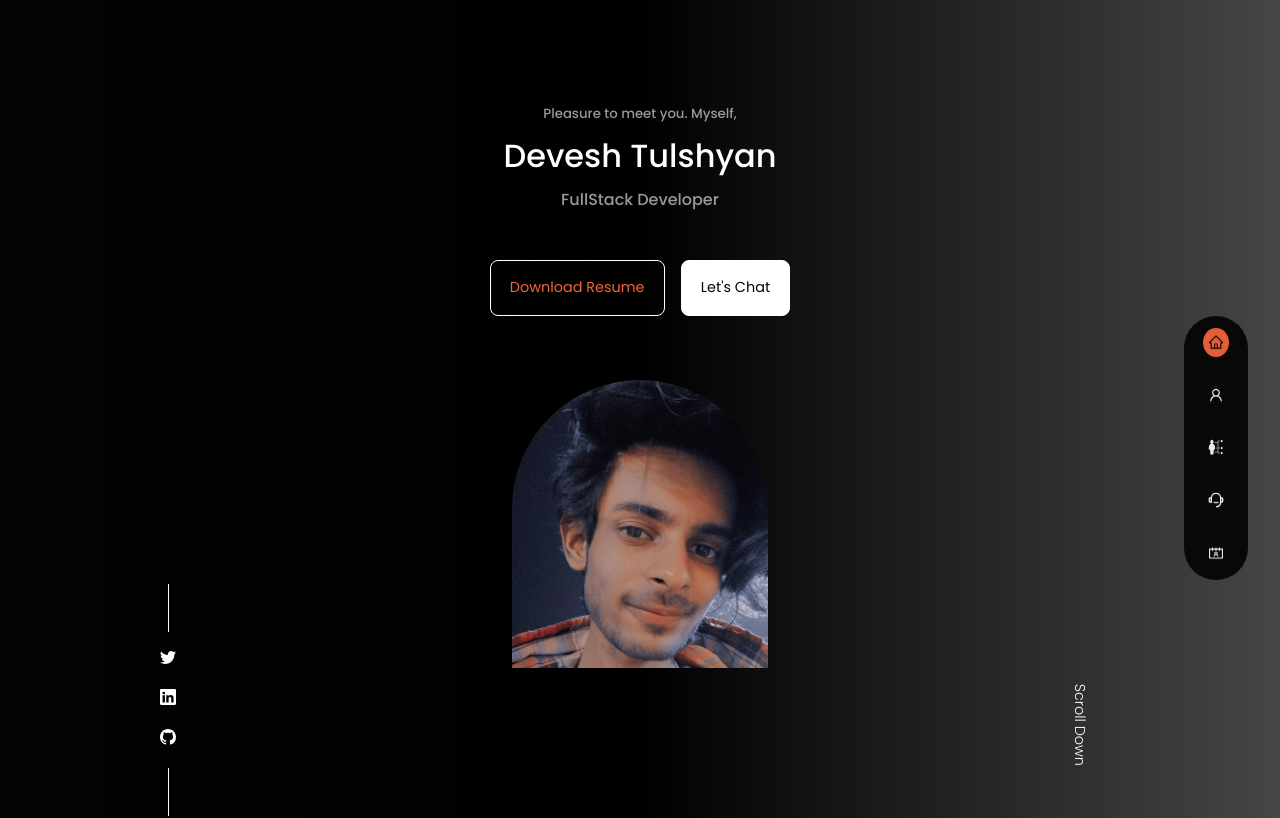
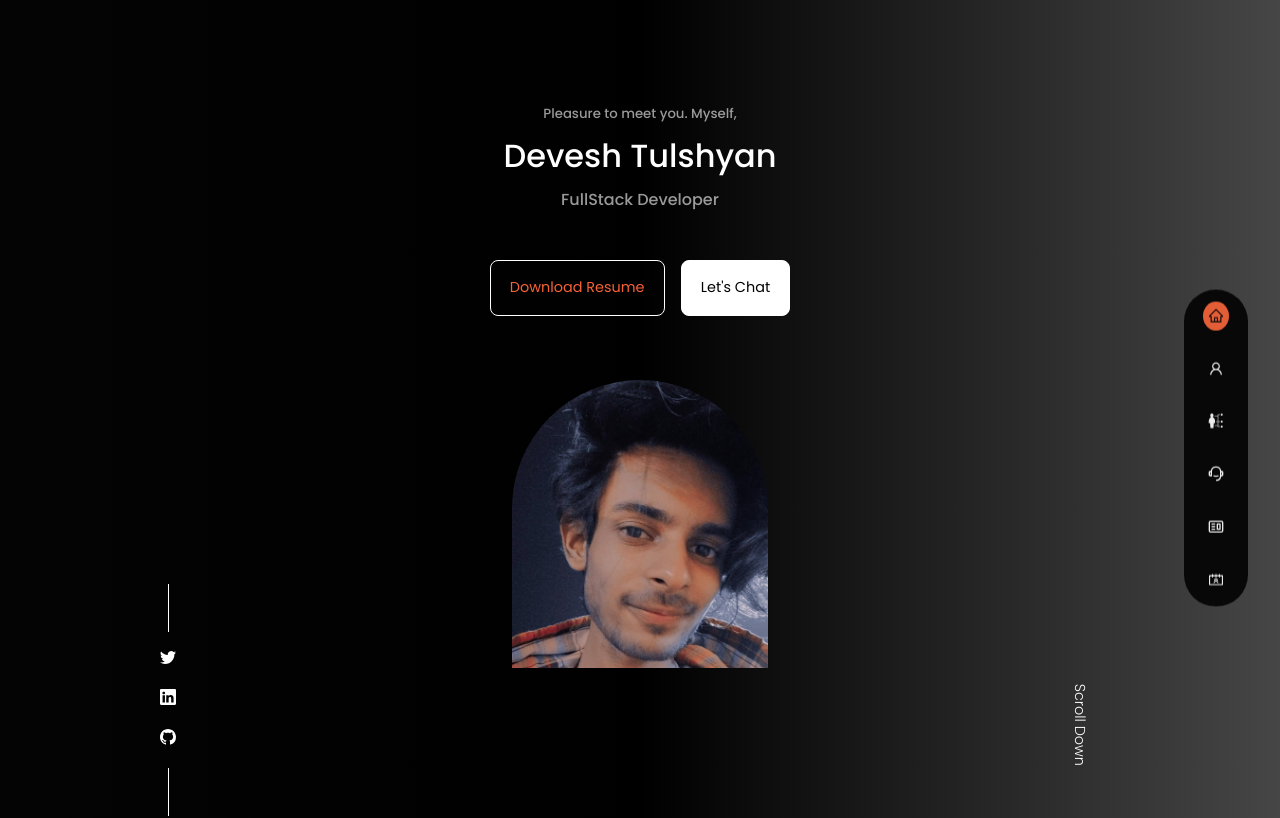
Before and after one commit to Devesh225/Portfolio, a React (Create React App) app: page / in a window 1280 px wide. Shown: the top 818 px of the page. Built offline with nearby package versions, Linux system fonts and the light colour scheme.

Commit message:
Added Icon and Navigation for Portfolio Component

```diff
--- a/src/components/navbar/Navbar.js
+++ b/src/components/navbar/Navbar.js
@@ -5,6 +5,7 @@ import { AiOutlineUser } from 'react-icons/ai';
 import { GiSkills } from 'react-icons/gi';
 import { RiCustomerService2Line } from 'react-icons/ri';
 import { AiOutlineContacts } from 'react-icons/ai';
+import { CgWebsite } from 'react-icons/cg';
 
 function Navbar() {
   const [activeLink, setActiveLink] = useState('#header');
@@ -14,6 +15,7 @@ function Navbar() {
       <a href="#about" onClick={() => setActiveLink('#about')} className={activeLink === '#about' ? 'active' : ''}><AiOutlineUser /></a>
       <a href="#skills" onClick={() => setActiveLink('#skills')} className={activeLink === '#skills' ? 'active' : ''}><GiSkills /></a>
       <a href="#services" onClick={() => setActiveLink('#services')} className={activeLink === '#services' ? 'active' : ''}><RiCustomerService2Line /></a>
+      <a href="#portfolio" onClick={() => setActiveLink('#portfolio')} className={activeLink === '#portfolio' ? 'active' : ''}><CgWebsite /></a>
       <a href="#contact" onClick={() => setActiveLink('#contact')} className={activeLink === '#contact' ? 'active' : ''}><AiOutlineContacts /></a>
     </div>
   )
```
